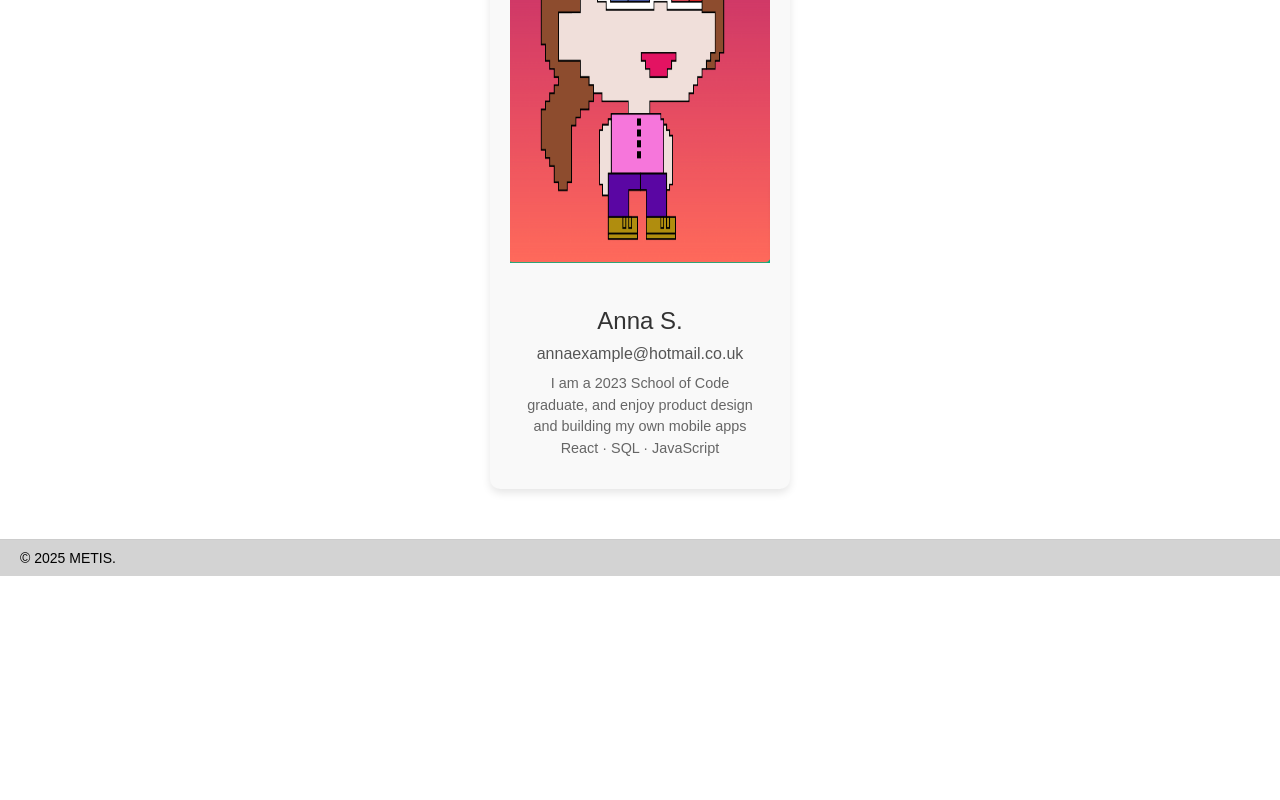
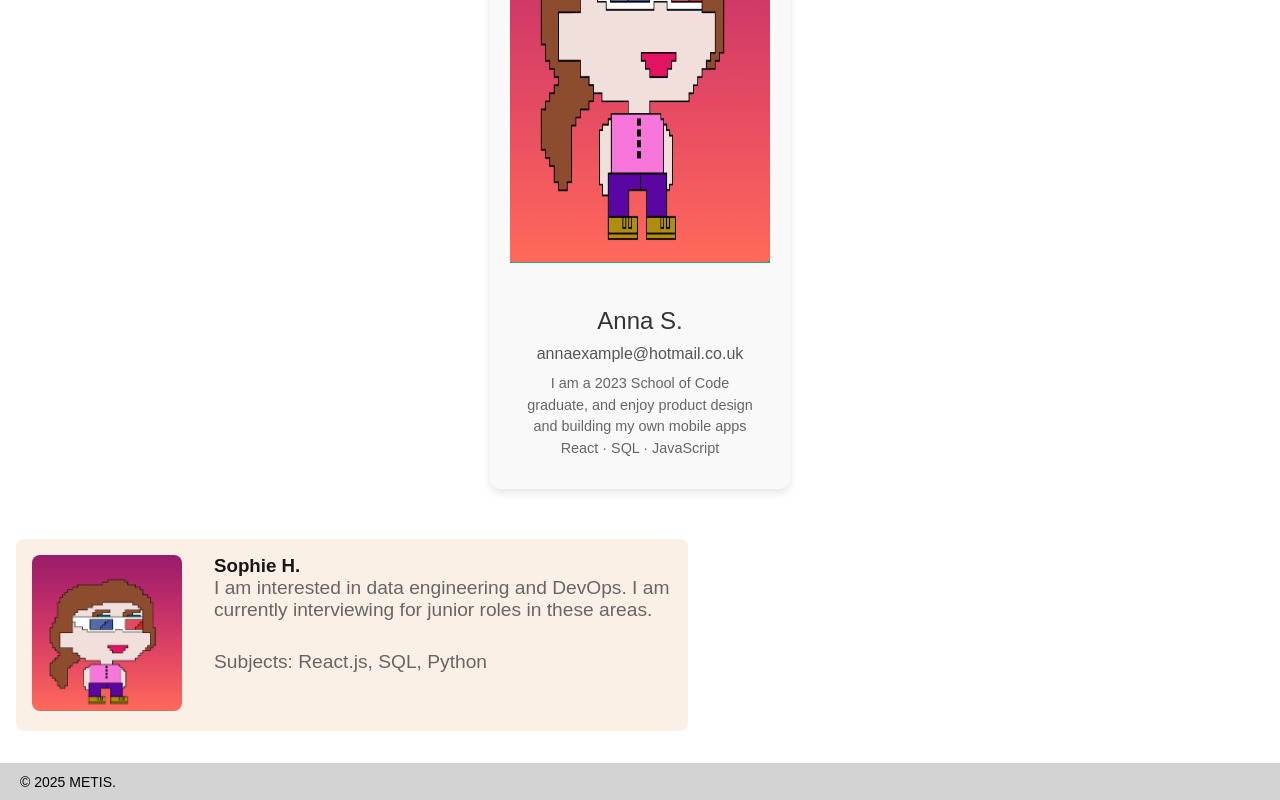
Before and after one commit to Tyriol/metis-study-buddy, a Next.js app: page / in a window 1280 px wide. Shown: the part 1177-1977 px from the top of the page. Before the commit the page ends 1753 px from the top, so only its background shows below. Built offline with nearby package versions, Linux system fonts and the light colour scheme.

Commit message:
matches list setup

```diff
--- a/src/app/page.js
+++ b/src/app/page.js
@@ -4,6 +4,7 @@ import Header from "@/components/Header/Header.jsx";
 import Card from "@/components/Card/Card.jsx";
 import Footer from "@/components/Footer/Footer.jsx";
 import Main from "@/components/Main/Main.jsx";
+import Test from "@/components/Matches/Matches.jsx";
 
 export default function Home() {
   return (
@@ -12,6 +13,7 @@ export default function Home() {
       <Main />
       <p>METIS CREATED BY BYTE-SIZED FRIENDS</p>
       <Card />
+      <Test/>
       <Footer />
     </>
   );
--- /dev/null
+++ b/src/components/Matches/Matches.css
@@ -0,0 +1,34 @@
+/* Responsive design needs for width changes - mobile to desktop  */
+
+/* format the image to make small */
+.card-small {
+    border-radius: 0.5rem;
+    object-fit: cover;
+    width: 100%;
+    height: auto;
+}
+
+/* format the text */
+.text-container {
+    flex: 1;
+    margin-left: 1rem;
+}
+
+/* format the container and spacing, equal spacing of containers and margins */
+.image-text-box {
+    display: flex;
+    align-items: flex-start;
+    border: 1px solid rgb(black);
+    border-radius: 0.5rem;
+    padding: 1rem;
+    max-width: 42rem;
+    background-color: linen;
+    margin-bottom: 2rem;
+    margin-left: 1rem;
+}
+
+.image-container {
+    flex: 0 0 auto;
+    width: 150px;
+    margin-right: 1rem;
+}
--- /dev/null
+++ b/src/components/Matches/Matches.jsx
@@ -0,0 +1,100 @@
+import Image from "next/image";
+import "./Matches.css";
+
+// import { useState } from 'react';
+// /* import { supabase } from '..utils/supabaseClient'; // import your Supabase client */
+
+// function UserList() {
+//     // state to hold list of users
+//     const [users, SetUsers] = useState([]);
+//     const [loading, setLoading] = useState(false);
+// }
+
+// // function to fetch data
+// const fetchUsers = async () => {
+//     setloading(true); // show loading indicator while fetching data
+
+//     const { data, error } = await supabase
+//     .from('users') // the users table in database
+//     .select('name, avatar_url, about me, subjects');
+
+//     if (error) {
+//         console.error('Error fetching user data:', error.message);
+//     } else {
+//         setUsers(data); // store the fetched data in state
+//     }
+
+//     setLoading(false); // Hide loading indicator
+// };
+
+// return  (
+//     <div>
+//         {/* Button to trigger data fetch - change this! */}
+//         <button onClick={fetchUsers}>Show my Matches</button>
+
+//         {/* Loading indicator */}
+//         {loading && <p>Loading matches...</p>}
+
+        // {/* Render the list of users from the db */}
+        // <div className="image-text-box">
+        //     {matches.map((match) => (
+        //         <div className="image-container">
+        //             <div key={match.name}>
+        //                 <Image
+        //                 className="card-small"
+        //                 src={match.avatar_url}
+        //                 alt={match.name}
+        //                 width={50}
+        //                 height={50}
+        //                 />
+        //             </div>
+        //             <div className="text-container">
+        //                 <h3>{match.name}</h3>
+        //                 <p> {match.aboutme}</p>
+        //                 <p>Subjects: {match.subjects}</p>
+        //             </div>
+        //         </div>
+        //     ))}
+        // </div>
+
+
+// Test function for hard-coded data
+export default function Test() {
+return (
+    <div className="image-text-box">
+        <div className="image-container">
+                    <Image
+                        className="card-small"
+                        src="/assets/images/female-avatar.png"
+                        width={300}
+                        height={300}
+                        alt="Avatar"
+                    />
+        </div>
+        <div className="text-container">
+            <h3> Sophie H.</h3>
+            <p>
+                I am interested in data engineering and DevOps. I am currently interviewing for junior roles in these areas.
+            </p>
+            <p>Subjects: React.js, SQL, Python</p>
+        </div>
+    </div>
+    );
+    }
+
+
+
+
+
+// export default MatchList;
+
+
+
+
+/* Component: List of matches that will pull data from the database and show you the name, avatar, and interests of the other users
+Having the matches page still accessible from the homepage? Eg not just accessible after clicking on your own profile card. Page would need to reload to update with any new users
+#1 Create React state variable to hold list of matches - useState to manage the state for storing fetched data
+#2 Make the API request and store the data - data should be fetched after button click of previous page - 'show matches'
+#3 Render the returned data in a list
+
+*/
```
Also changed, not shown: src/components/Card/Card.jsx (+6 -6 lines).
